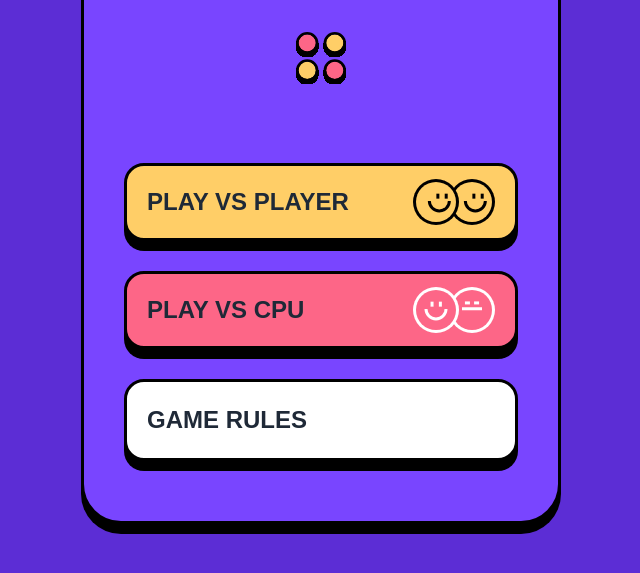
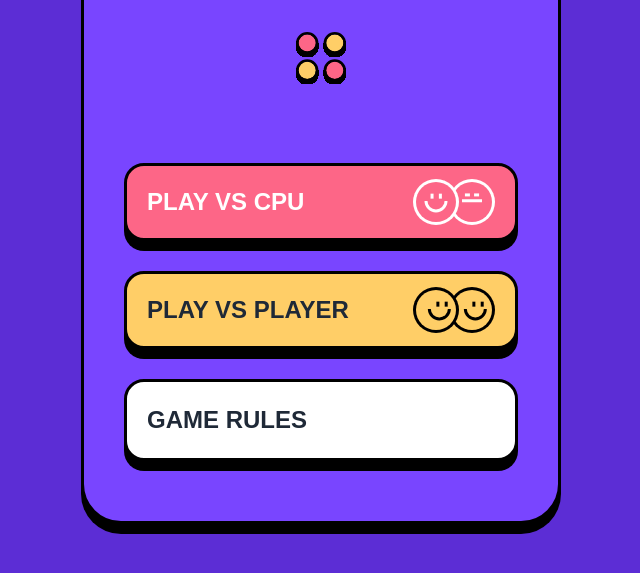
Before and after one commit to mirzobox/connect-four-game-selfmade, a website with bundled scripts: page index.html in a window 1280 px wide. Shown: the part 159-732 px from the top of the page, without its empty margins (319-959 px from the left). Built offline with nearby package versions, Linux system fonts and the light colour scheme; files whose address does not match are found by name.

Commit message:
Change position of game control buttons

```diff
--- a/index.html
+++ b/index.html
@@ -42,6 +42,18 @@
             width="52"
             height="52"
           />
+
+          <!-- Play VS CPU   -->
+          <button
+            class="mb-[30px] rounded-[20px] border-[3px] border-black bg-spicy-pink px-5 py-[13px] text-[24px] font-bold uppercase text-white shadow-box transition-colors hover:border-royal-blue hover:shadow-royal-blue"
+            id="playVsCpuButton"
+          >
+            <span class="flex items-center justify-between">
+              <span>Play vs Cpu</span>
+              <img src="img/player-vs-cpu.svg" alt="" />
+            </span>
+          </button>
+
           <!-- Play VS Player   -->
           <button
             class="mb-[30px] rounded-[20px] border-[3px] border-black bg-goldenrod px-5 py-[13px] text-[24px] font-bold uppercase shadow-box transition-colors hover:border-royal-blue hover:shadow-royal-blue"
@@ -50,17 +62,6 @@
             <span class="flex items-center justify-between">
               <span>Play vs Player</span>
               <img src="img/player-vs-player.svg" alt="" />
-            </span>
-          </button>
-
-          <!-- Play VS CPU   -->
-          <button
-            class="mb-[30px] rounded-[20px] border-[3px] border-black bg-spicy-pink px-5 py-[13px] text-[24px] font-bold uppercase shadow-box transition-colors hover:border-royal-blue hover:shadow-royal-blue"
-            id="playVsCpuButton"
-          >
-            <span class="flex items-center justify-between">
-              <span>Play vs Cpu</span>
-              <img src="img/player-vs-cpu.svg" alt="" />
             </span>
           </button>
 
```
